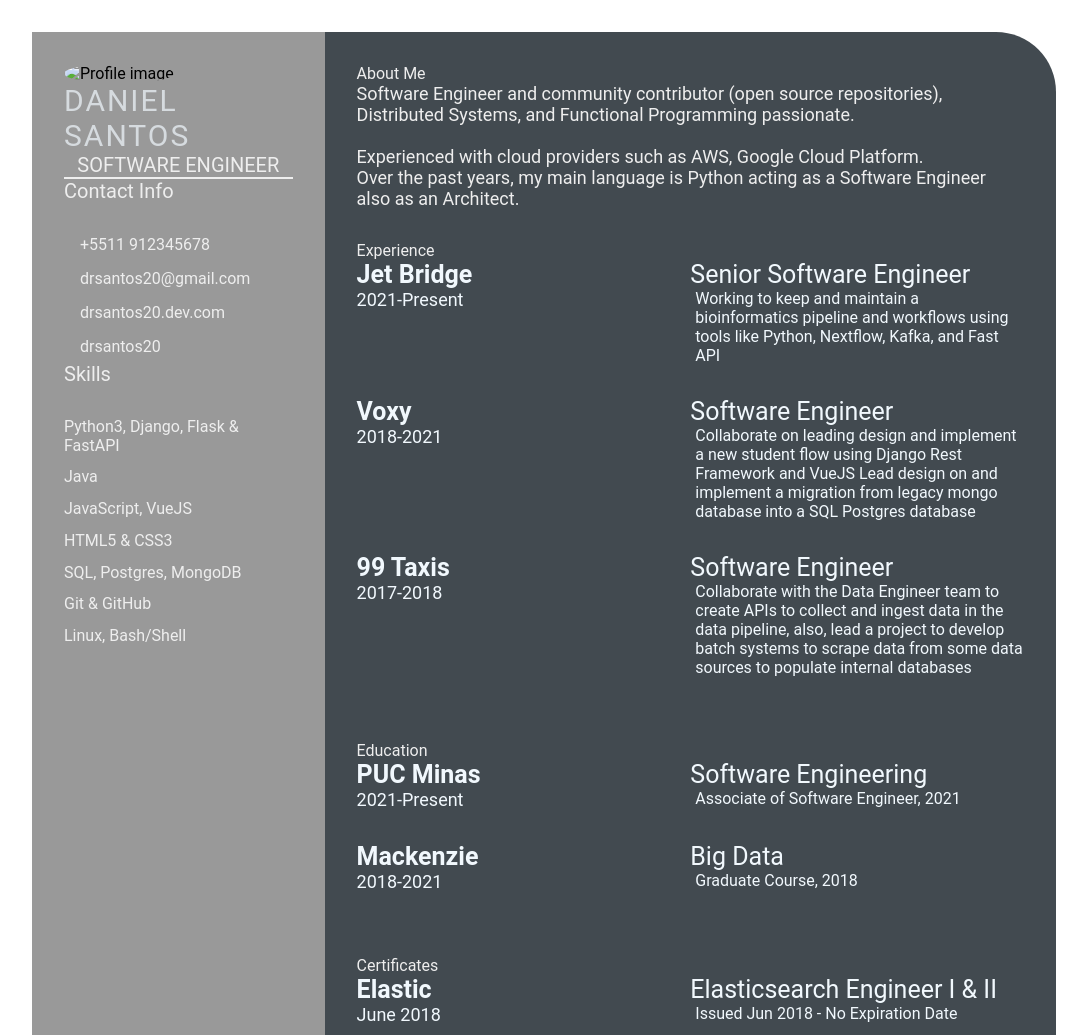
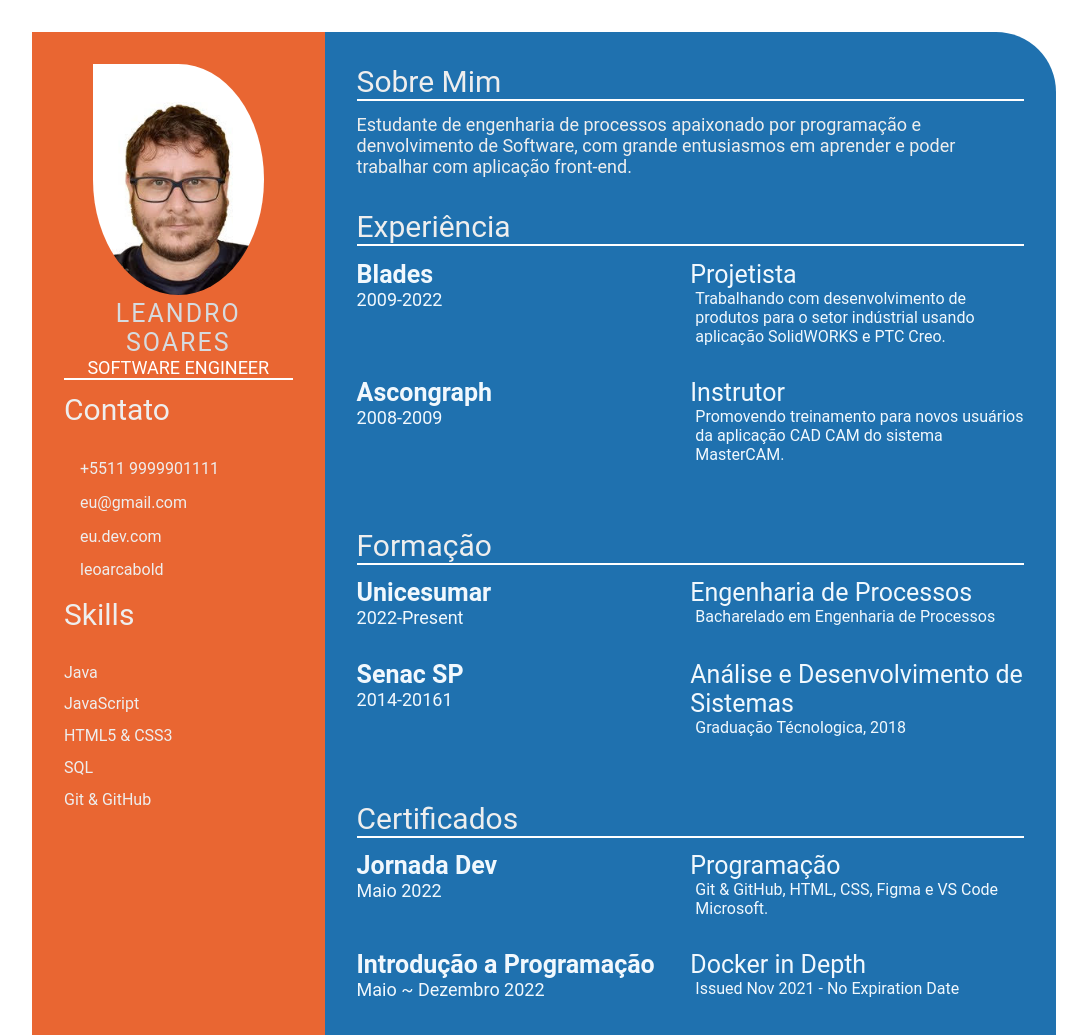
Before and after one commit to leoarcabold/jornada-dev.github.io, a plain HTML site: page Leandro_CV.html in a window 1280 px wide. Shown: the top 1035 px of the page, without its empty margins (96-1183 px from the left). Drawn offline with Linux system fonts and the light colour scheme.

Commit message:
alteracao-layout
Alteração de projeto

```diff
--- a/Leandro_CV.html
+++ b/Leandro_CV.html
@@ -5,7 +5,7 @@
     <meta charset="UTF-8">
     <meta http-equiv="X-UA-Compatible" content="IE=edge">
     <meta name="viewport" content="width=device-width, initial-scale=1.0">
-    <title>Leandro Soares CV</title>
+    <title>Leandro CV</title>
 
     <!-- Custom CSS -->
     <link rel="stylesheet" href="style.css">
@@ -16,33 +16,31 @@
         <section class="left-section">
             <div class="left-section-contents">
                 <div class="profile">
-                    <img class="profile-image" src="./Daniel Santos Resume_files/profile-image.jpg" alt="Profile image">
-                    <p class="name">Daniel Santos</p>
+                    <img class="profile-image" src="img/profile-image.jpg" alt="Profile image">
+                    <p class="name">LEANDRO SOARES</p>
                     <p class="profession">Software Engineer</p>
                 </div>
                 <div class="contact-info">
-                    <p class="left-title">Contact Info</p>
+                    <p class="left-title">Contato</p>
                     <ul>
-                        <li><i class="fa fa-phone"></i>+5511 912345678
+                        <li><i class="fa fa-phone"></i>+5511 9999901111
                         </li>
-                        <li><i class="fa fa-envelope"></i>drsantos20@gmail.com
+                        <li><i class="fa fa-envelope"></i>eu@gmail.com
                         </li>
-                        <li><i class="fa fa-globe"></i>drsantos20.dev.com
+                        <li><i class="fa fa-globe"></i>eu.dev.com
                         </li>
-                        <li><i class="fa fa-github"></i>drsantos20
+                        <li><i class="fa fa-github"></i>leoarcabold
                         </li>
                     </ul>
                 </div>
                 <div class="skills">
                     <p class="left-title">Skills</p>
                     <ul>
-                        <li><p>Python3, Django, Flask &amp; FastAPI</p></li>
                         <li><p>Java</p></li>
-                        <li><p>JavaScript, VueJS</p></li>
+                        <li><p>JavaScript</p></li>
                         <li><p>HTML5 &amp; CSS3</p></li>
-                        <li><p>SQL, Postgres, MongoDB</p></li>
+                        <li><p>SQL</p></li>
                         <li><p>Git &amp; GitHub</p></li>
-                        <li><p>Linux, Bash/Shell</p></li>
                     </ul>
                 </div>
             </div>
@@ -51,102 +49,88 @@
         <section class="right-section">
             <div class="right-section-contents">
                 <section class="about gap">
-                    <div class="right-title">About Me</div>
+                    <div class="right-title">Sobre Mim</div>
                     <p class="about-me-contents">
-                        Software Engineer and community contributor (open source repositories), Distributed Systems, and Functional Programming passionate.<br>
-                        <br> Experienced with cloud providers such as AWS, Google Cloud Platform.
-                        <br> Over the past years, my main language is Python acting as a Software Engineer also as an Architect.
+                        Estudante de engenharia de processos apaixonado por programação e denvolvimento de Software,
+                        com grande entusiasmos em aprender e poder trabalhar com aplicação front-end.
                     </p>
                 </section>
 
                 <section class="experience gap">
-                    <div class="right-title">Experience</div>
+                    <div class="right-title">Experiência</div>
                     <div class="experience-contents">
                         <div class="exp-left">
-                            <p class="exp-company-name">Jet Bridge</p>
-                            <p class="exp-time-period">2021-Present</p>
+                            <p class="exp-company-name">Blades</p>
+                            <p class="exp-time-period">2009-2022</p>
                         </div>
                         <div class="exp-right">
-                            <p class="exp-position">Senior Software Engineer</p>
+                            <p class="exp-position">Projetista</p>
                             <p class="exp-desc">
-                                Working to keep and maintain a bioinformatics pipeline and workflows using tools like Python, Nextflow, Kafka, and Fast API
+                                Trabalhando com desenvolvimento de produtos para o setor indústrial usando aplicação SolidWORKS e PTC Creo.
                             </p>
                         </div>
                     </div>
                     <div class="experience-contents">
                         <div class="exp-left">
-                            <p class="exp-company-name">Voxy</p>
-                            <p class="exp-time-period">2018-2021</p>
+                            <p class="exp-company-name">Ascongraph</p>
+                            <p class="exp-time-period">2008-2009</p>
                         </div>
                         <div class="exp-right">
-                            <p class="exp-position">Software Engineer</p>
+                            <p class="exp-position">Instrutor</p>
                             <p class="exp-desc">
-                                Collaborate on leading design and implement a new student flow using Django Rest Framework and VueJS
-                                Lead design on and implement a migration from legacy mongo database into a SQL Postgres database
+                                Promovendo treinamento para novos usuários da aplicação CAD CAM do sistema MasterCAM.
                             </p>
                         </div>
                     </div>
-                    <div class="experience-contents">
-                        <div class="exp-left">
-                            <p class="exp-company-name">99 Taxis</p>
-                            <p class="exp-time-period">2017-2018</p>
-                        </div>
-                        <div class="exp-right">
-                            <p class="exp-position">Software Engineer</p>
-                            <p class="exp-desc">
-                                Collaborate with the Data Engineer team to create APIs to collect and ingest data in the data pipeline,
-                                also, lead a project to develop batch systems to scrape data from some data sources to populate internal databases
-                            </p>
-                        </div>
-                    </div>
+
                 </section>
 
                 <section class="education gap">
-                    <div class="right-title">Education</div>
+                    <div class="right-title">Formação</div>
                     <div class="education-contents">
                         <div class="education-left">
-                            <p class="education-school-name">PUC Minas</p>
-                            <p class="educationp-time-period">2021-Present</p>
+                            <p class="education-school-name">Unicesumar</p>
+                            <p class="educationp-time-period">2022-Present</p>
                         </div>
                         <div class="education-right">
-                            <p class="education-subject">Software Engineering</p>
+                            <p class="education-subject">Engenharia de Processos</p>
                             <p class="education-desc">
-                                Associate of Software Engineer, 2021
+                                Bacharelado em Engenharia de Processos
                             </p>
                         </div>
                     </div>
                     <div class="education-contents">
                         <div class="education-left">
-                            <p class="education-school-name">Mackenzie</p>
-                            <p class="educationp-time-period">2018-2021</p>
+                            <p class="education-school-name">Senac SP</p>
+                            <p class="educationp-time-period">2014-20161</p>
                         </div>
                         <div class="education-right">
-                            <p class="education-subject">Big Data</p>
+                            <p class="education-subject">Análise e Desenvolvimento de Sistemas</p>
                             <p class="education-desc">
-                                Graduate Course, 2018
+                                Graduação Técnologica, 2018
                             </p>
                         </div>
                     </div>
                 </section>
 
                 <section class="awards gap">
-                    <div class="right-title">Certificates</div>
+                    <div class="right-title">Certificados</div>
                     <div class="awards-contents">
                         <div class="awards-left">
-                            <p class="awards-company-name">Elastic</p>
-                            <p class="awards-time-period">June 2018</p>
+                            <p class="awards-company-name">Jornada Dev</p>
+                            <p class="awards-time-period">Maio 2022</p>
                         </div>
                         <div class="awards-right">
-                            <p class="awards-name">Elasticsearch Engineer I &amp; II</p>
+                            <p class="awards-name">Programação</p>
                             <p class="awards-desc">
-                                Issued Jun 2018 - No Expiration Date
+                                Git & GitHub, HTML, CSS, Figma e VS Code Microsoft.
                             </p>
                         </div>
                     </div>
                     <div class="awards-contents">
                         <div class="awards-left">
-                            <p class="awards-company-name">Cloud Academy Inc.</p>
-                            <p class="awards-time-period">Nov 2021</p>
+                            <p class="awards-company-name">Introdução a Programação</p>
+                            <p class="awards-time-period">Maio ~ Dezembro 2022</p>
                         </div>
                         <div class="awards-right">
                             <p class="awards-name">Docker in Depth</p>
--- a/style.css
+++ b/style.css
@@ -17,13 +17,13 @@
 .left-section {
     grid-column: span 2;
     height: 100%;
-    background-color: #999999;
+    background-color: #e96632;
 }
 
 .right-section {
     grid-column: span 5;
     height: 100%;
-    background-color: #424a50;
+    background-color: #1f71af;
     border-radius: 0px 60px 0px 0px;
 }
 
@@ -33,24 +33,29 @@
 
 .profile {
     width: 100%;
-    border-bottom: 2px solid #eeeeee;
+    border-bottom: 2px solid #ffffff;
+    text-align: center;
 }
 
 .profile .profile-image {
-    width: 100%;
-    border-radius: 100%;
+    width: 75%;
+    border-bottom-right-radius: 50%;
+    border-top-right-radius: 50%;
+    border-bottom-left-radius: 50%;
 }
 
 .name {
     color: #D6DBDF;
-    font-size: 30px;
+    font-size: 25px;
     letter-spacing: 2px;
     text-transform: uppercase;
+    text-align: center;
+
 }
 
 .profession {
-    color: #eeeeee;
-    font-size: 20px;
+    color: #ffffff;
+    font-size: 18px;
     text-transform: uppercase;
     text-align: center;
 }
@@ -58,7 +63,8 @@
 /* .contact-info { border-bottom: 2px solid #1B2631; } */
 .left-title {
     color: #eeeeee;
-    font-size: 20px;
+    font-size: 30px;
+    margin-top: 5%;
 }
 
 .contact-info ul {
@@ -92,6 +98,9 @@
 
 .right-title {
     color: #eeeeee;
+    font-size: 30px;
+    margin-bottom: 2%;
+    border-bottom: 2px solid #ffffff;
 }
 
 .gap {
```
Also changed, not shown: img/profile-image.jpg (added).
